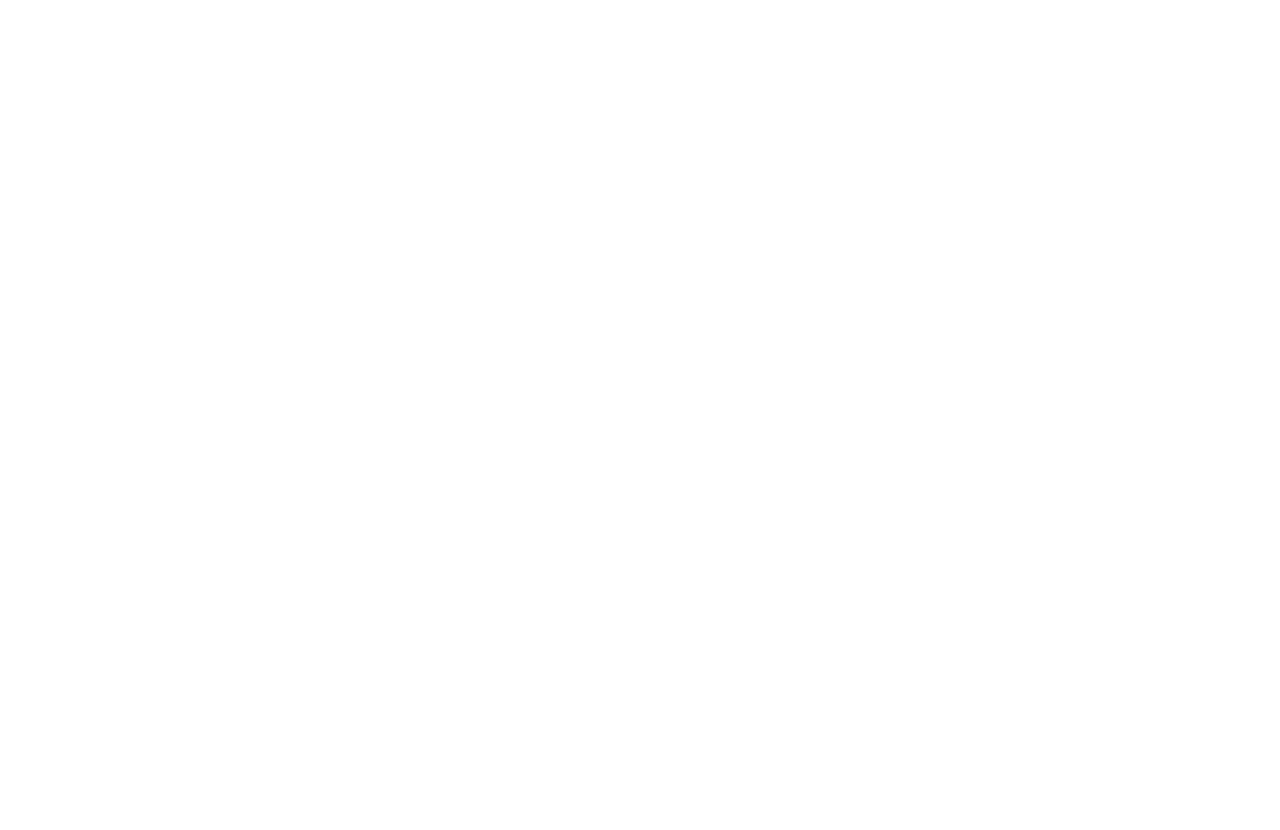
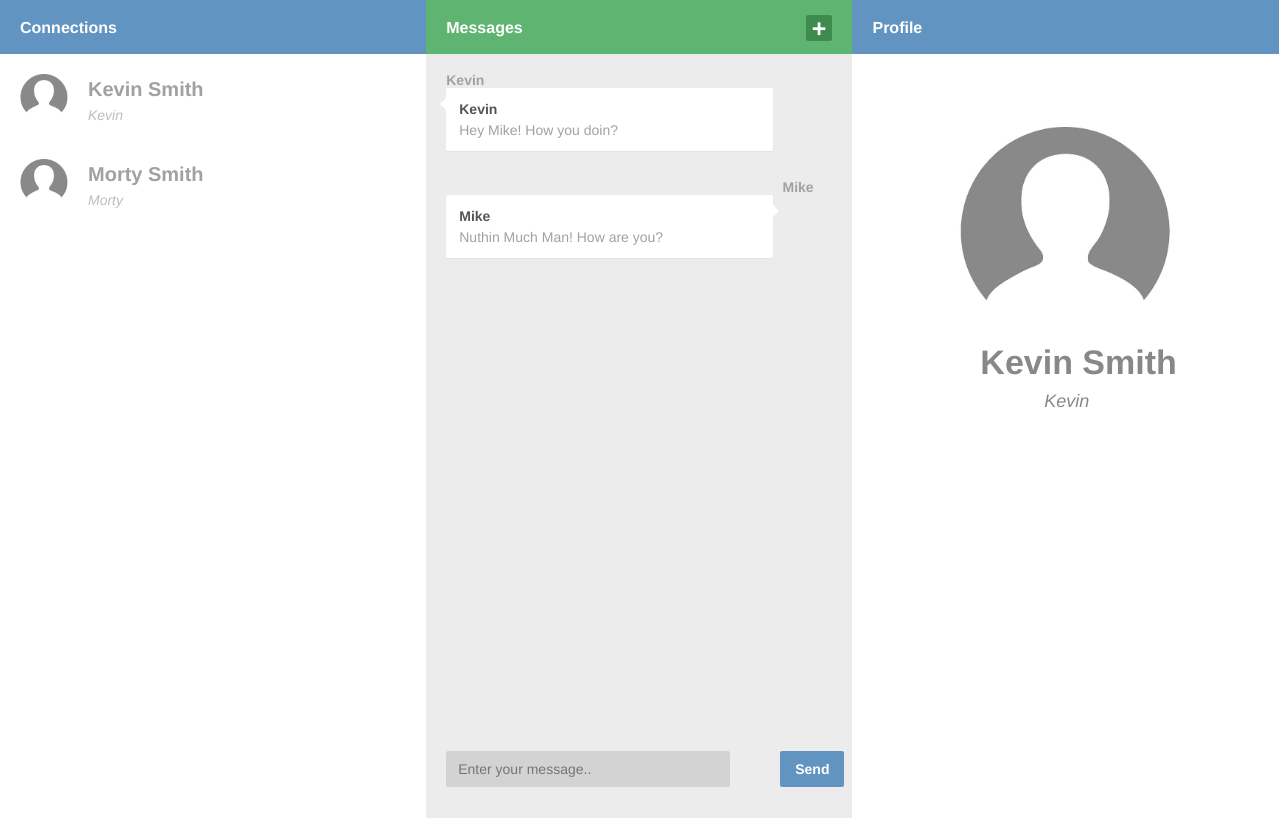
Before and after one commit to zluo16/mern-chat, a React (Create React App) app: page / in a window 1280 px wide. Before the commit the page ends 800 px from the top, so only its background shows below. Built offline with nearby package versions, Linux system fonts and the light colour scheme; a web font is replaced by a local one.

Commit message:
added react-modal

```diff
--- a/package.json
+++ b/package.json
@@ -44,6 +44,7 @@
     "react": "^16.2.0",
     "react-dom": "^16.2.0",
     "react-hot-loader": "^4.0.0-beta.14",
+    "react-modal": "^3.1.12",
     "react-redux": "^5.0.6",
     "react-router-dom": "^4.2.2",
     "react-scripts": "1.0.17",
--- a/src/App.js
+++ b/src/App.js
@@ -13,7 +13,7 @@ class App extends Component {
           <div>
             <Route exact path='/login' component={ConnectedLogin} />
             <Route exact path='/signup' component={ConnectedSignup} />
-            <Route path='/home' component={HomeContainer} />
+            <Route path='/' component={HomeContainer} />
           </div>
         </Router>
       </div>
```
Also changed, not shown: app.js (+6 -6 lines), 1 other file (tests, documents, lock files or other folders).
